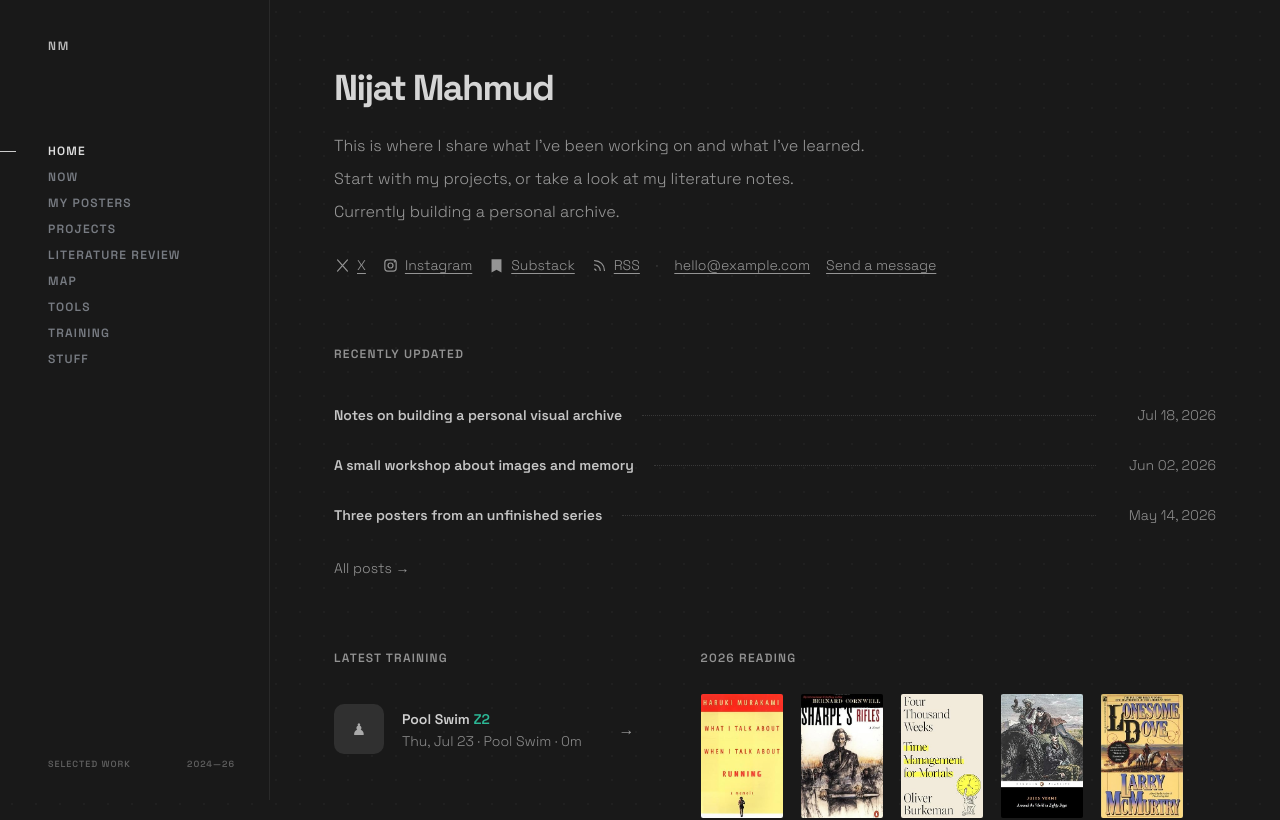
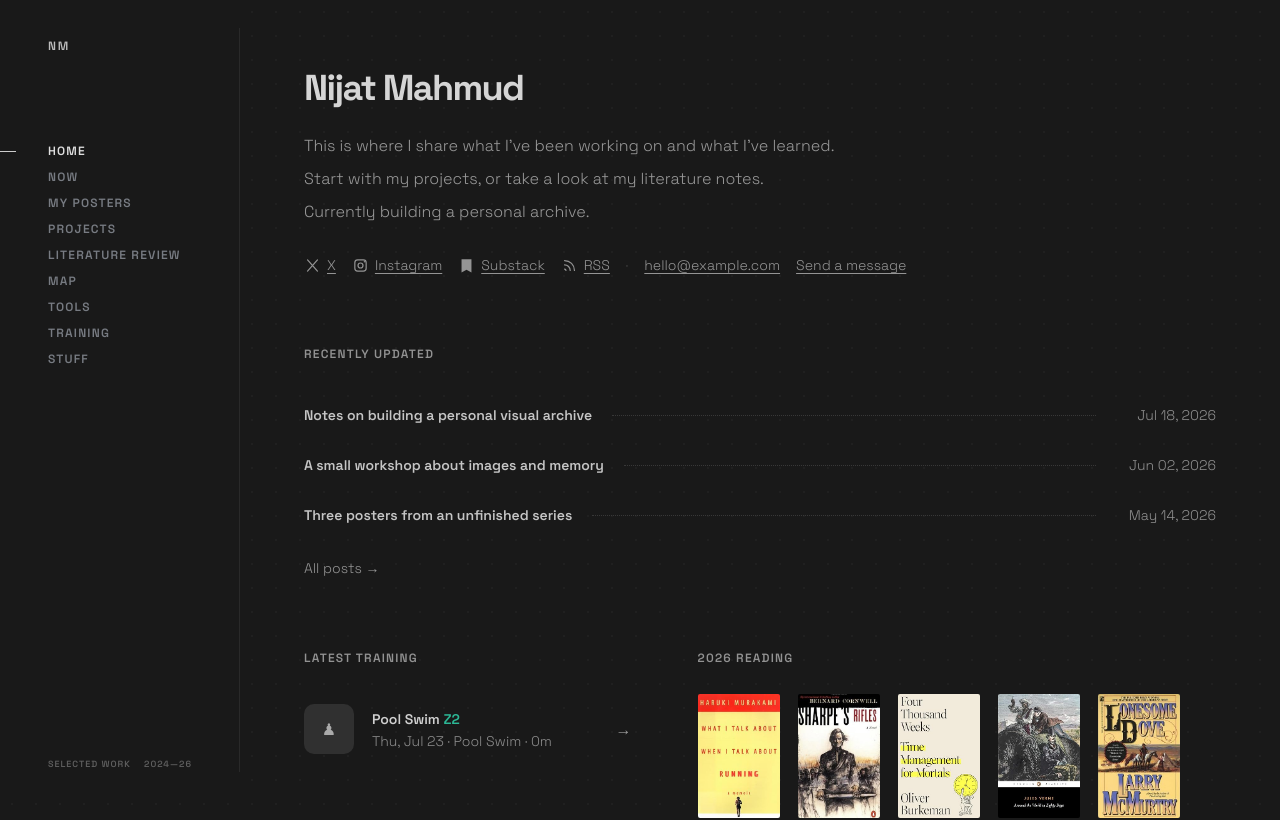
Before and after one commit to niko8908tg/nijat-website, a React (Vite) app: page / in a window 1280 px wide. Shown: the top 820 px of the page. Built offline with nearby package versions, Linux system fonts and the light colour scheme.

Commit message:
Balance sidebar padding and inset divider

```diff
--- a/src/styles.css
+++ b/src/styles.css
@@ -37,14 +37,22 @@ button { border: 0; }
   position: fixed;
   inset: 0 auto 0 0;
   z-index: 20;
-  width: 270px;
-  padding: 38px 34px 30px 48px;
-  border-right: 1px solid #292929;
+  width: 240px;
+  padding: 38px 48px 30px;
   background: var(--bg);
   display: flex;
   flex-direction: column;
   font-size: 12px;
   font-weight: 600;
+}
+.sidebar::after {
+  content: "";
+  position: absolute;
+  top: 28px;
+  right: 0;
+  bottom: 28px;
+  width: 1px;
+  background: #292929;
 }
 .monogram {
   margin-bottom: 88px;
@@ -89,7 +97,7 @@ button { border: 0; }
   text-transform: uppercase;
 }
 .mobile-menu, .mobile-close, .backdrop { display: none; }
-main { margin-left: 270px; }
+main { margin-left: 240px; }
 .page {
   min-height: 100vh;
   padding: 0 clamp(34px, 5vw, 72px);
```
